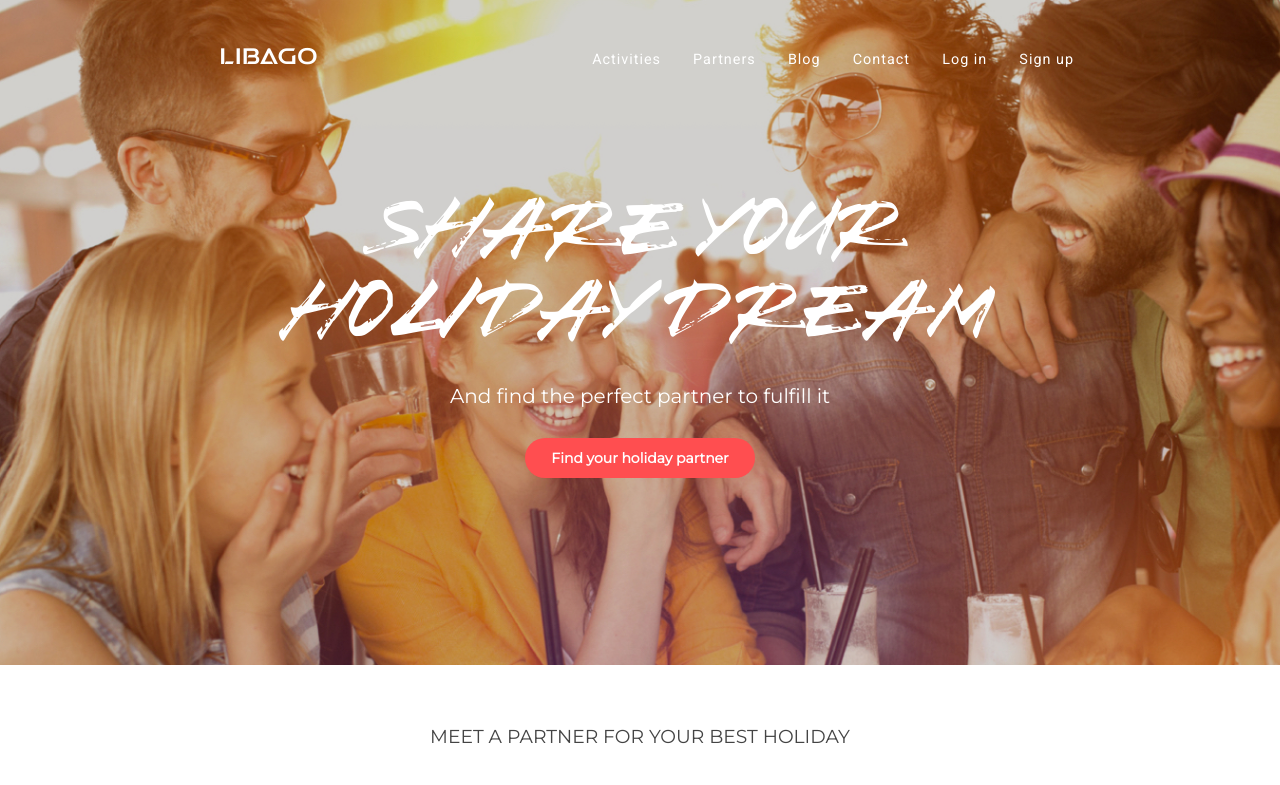
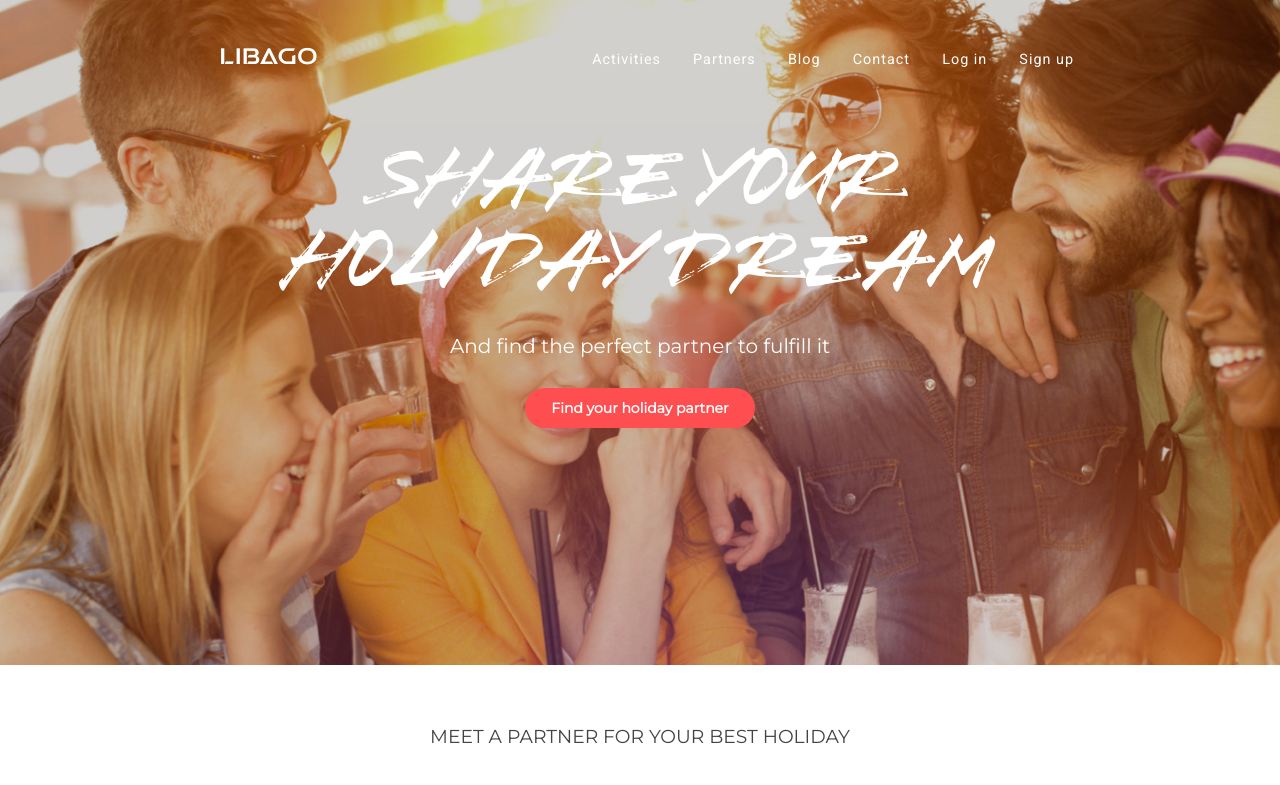
Before and after one commit to Vhusani/libago, a plain HTML site: page index.html in a window 1280 px wide. Shown: the top 785 px of the page. Drawn offline with Linux system fonts and the light colour scheme.

Commit message:
initial commit

```diff
--- a/css/style.css
+++ b/css/style.css
@@ -164,7 +164,7 @@ a .signup{
     display: inline-block;
     text-align: center;
     width: 100%;
-    margin: 100px 0px;
+    margin: 50px 0px;
 }
 .text-heading h1{
     font-size: 80px;
```
